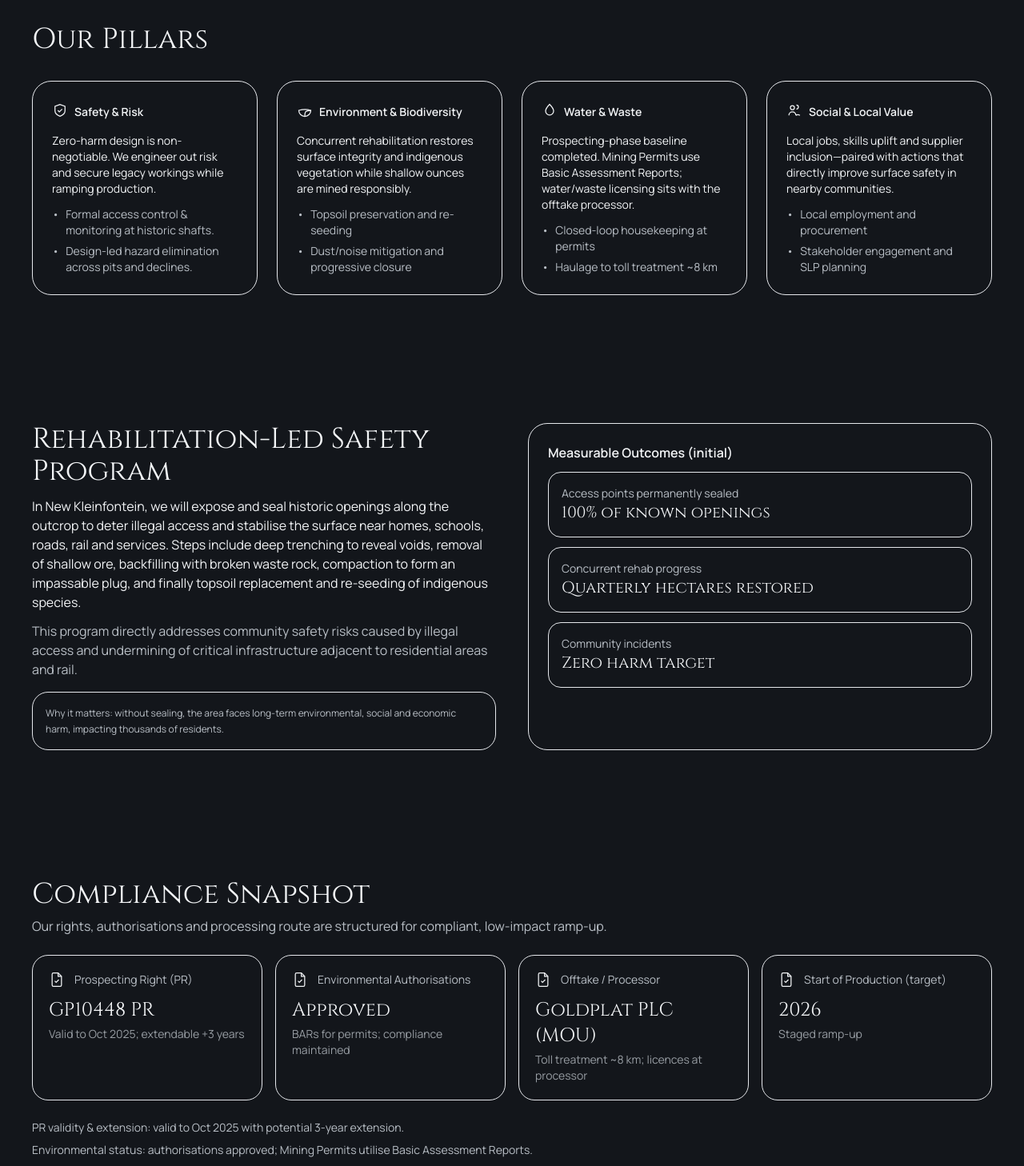
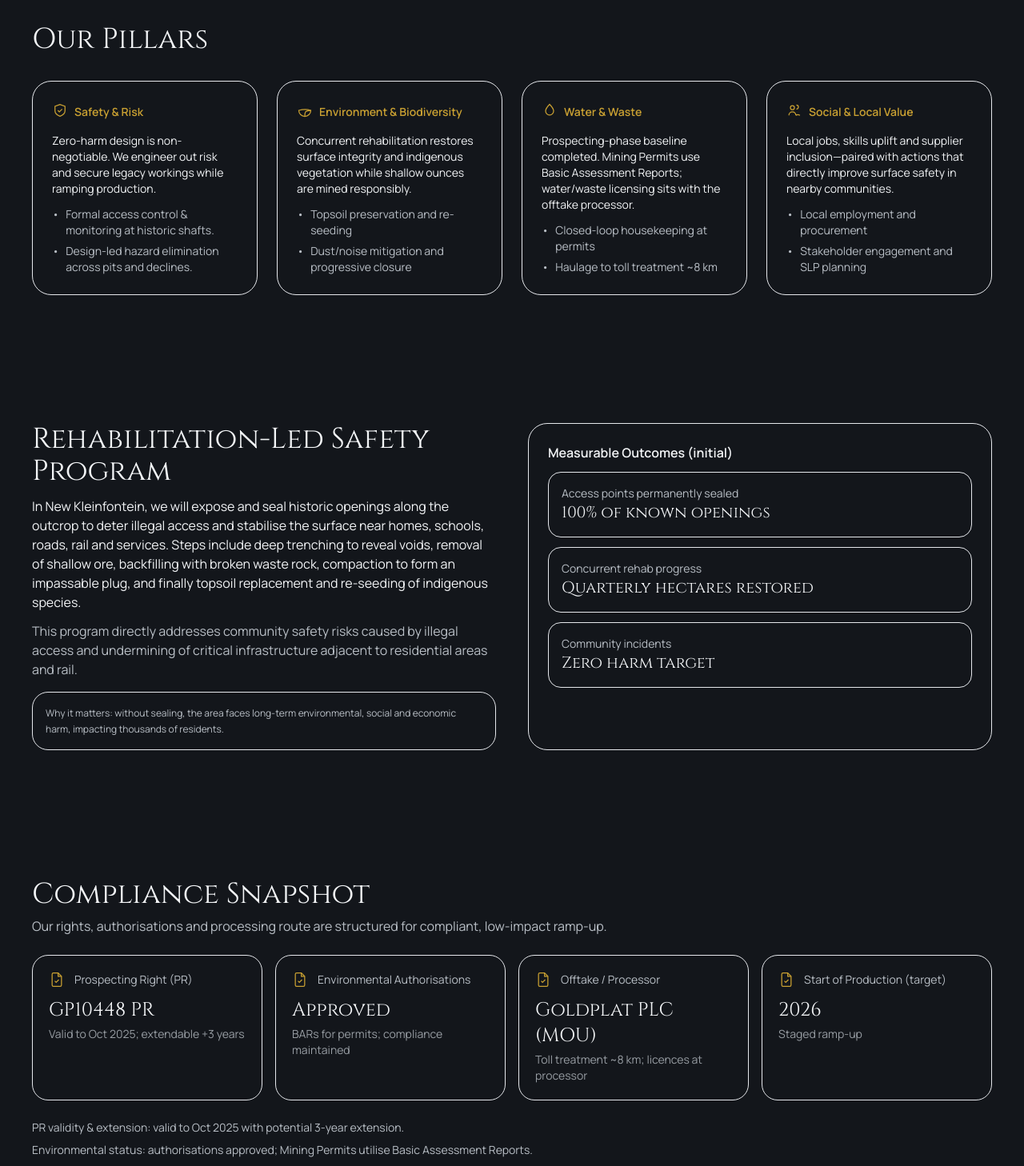
Before and after one commit to Capdavid777/gold-ore, a Next.js app: page /esg in a window 1280 px wide. Shown: the part 460-1918 px from the top of the page at 80% size. Built offline with nearby package versions, Linux system fonts and the light colour scheme; no server answers.

Commit message:
Update page.tsx

```diff
--- a/src/app/esg/page.tsx
+++ b/src/app/esg/page.tsx
@@ -4,7 +4,7 @@ import { motion, useReducedMotion } from "framer-motion";
 import { Section } from "@/components/ui/Section";
 import type { ReactNode } from "react";
 
-/** Inline icons (stroke uses currentColor so wrapper color applies) */
+/** Inline icons (stroke uses currentColor so parent color applies) */
 const Icon = {
   Leaf: (p: React.SVGProps<SVGSVGElement>) => (
     <svg viewBox="0 0 24 24" fill="none" stroke="currentColor" {...p}>
@@ -109,7 +109,7 @@ export default function ESGPage() {
             transition={{ duration: 0.6, ease: "easeOut" }}
           >
             <div className="flex items-center gap-3">
-              <Icon.Pickaxe aria-hidden className="h-6 w-6 esg-gold" />
+              <Icon.Pickaxe aria-hidden className="h-6 w-6" />
               <p className="text-sm uppercase tracking-[0.18em] text-text-muted">ESG & Sustainability</p>
             </div>
             <h1 id="esg-hero" className="mt-3 font-display text-4xl md:text-6xl lg:text-7xl">
@@ -126,7 +126,7 @@ export default function ESGPage() {
       {/* PILLARS */}
       <Section className="py-12 md:py-20">
         <h2 className="font-display text-2xl md:text-4xl">Our Pillars</h2>
-        <div className="mt-8 grid gap-6 md:grid-cols-2 xl:grid-cols-4 esg-pillars">
+        <div className="mt-8 grid gap-6 md:grid-cols-2 xl:grid-cols-4">
           {PILLARS.map((p) => (
             <motion.article
               key={p.title}
@@ -136,8 +136,11 @@ export default function ESGPage() {
               transition={{ duration: 0.4 }}
               className="group rounded-3xl border border-surface-3/50 bg-surface-2/40 p-6 hover:border-[var(--go-gold,#caa132)]/50"
             >
-              {/* Header: gold icon + title, single line on desktop */}
-              <div className="flex items-center gap-2 min-h-[28px] pillar-header">
+              {/* Header row: force gold via inline style so nothing can override */}
+              <div
+                className="flex items-center gap-2 min-h-[28px]"
+                style={{ color: "var(--go-gold, #caa132)" }}
+              >
                 <span aria-hidden className="inline-block">{p.icon}</span>
                 <h3 className="font-semibold leading-none text-sm md:text-sm xl:text-sm 2xl:text-base xl:whitespace-nowrap">
                   {p.title}
@@ -215,7 +218,7 @@ export default function ESGPage() {
           {COMPLIANCE.map((s) => (
             <div key={s.label} className="rounded-2xl border border-surface-3/50 bg-surface-2/40 p-5">
               <div className="flex items-center gap-3">
-                <span className="esg-gold">
+                <span style={{ color: "var(--go-gold, #caa132)" }}>
                   <Icon.CheckDoc className="h-5 w-5" />
                 </span>
                 <span className="text-sm text-text-muted">{s.label}</span>
@@ -292,19 +295,19 @@ export default function ESGPage() {
             <h2 className="font-display text-2xl md:text-3xl">Read more</h2>
             <ul className="mt-2 grid gap-3 text-sm text-text-secondary sm:grid-cols-2">
               <li className="flex items-start gap-2">
-                <Icon.Pickaxe className="mt-0.5 h-5 w-5 esg-gold" />
+                <Icon.Pickaxe className="mt-0.5 h-5 w-5" />
                 <span>
                   Operations overview and ramp-up plan (Turnbridge & New Kleinfontein).{" "}
-                  <a className="underline esg-gold hover:opacity-90" href="/operations">
+                  <a className="underline hover:text-[var(--go-gold,#caa132)]" href="/operations">
                     View Operations
                   </a>
                 </span>
               </li>
               <li className="flex items-start gap-2">
-                <Icon.CheckDoc className="mt-0.5 h-5 w-5 esg-gold" />
+                <Icon.CheckDoc className="mt-0.5 h-5 w-5" />
                 <span>
                   Investor materials and governance.{" "}
-                  <a className="underline esg-gold hover:opacity-90" href="/investors">
+                  <a className="underline hover:text-[var(--go-gold,#caa132)]" href="/investors">
                     Investor Overview
                   </a>
                 </span>
@@ -313,32 +316,23 @@ export default function ESGPage() {
           </div>
           <a
             href="/contact"
-            className="group inline-flex items-center justify-center gap-2 rounded-2xl border border-[var(--go-gold,#caa132)] px-5 py-3 text-sm font-medium esg-gold"
+            className="group inline-flex items-center justify-center gap-2 rounded-2xl border border-[var(--go-gold,#caa132)] px-5 py-3 text-sm font-medium hover:text-[var(--go-gold,#caa132)]"
           >
             Contact Us <Icon.ArrowRight className="h-4 w-4 transition group-hover:translate-x-0.5" />
           </a>
         </div>
       </Section>
 
-      {/* Scoped styles: force brand gold irrespective of theme token names */}
+      {/* Local CSS vars */}
       <style jsx>{`
-        /* Brand gold, lifted from your Tailwind plugin focus ring (#caa132) */
         :root { --go-gold: #caa132; }
-
-        .esg-gold { color: var(--go-gold) !important; }
-
-        /* Make pillar icon + title gold (and keep icons aligned with baseline) */
-        .pillar-header { color: var(--go-gold) !important; }
-        .pillar-header svg { color: inherit; }
-
-        /* Title shimmer (unchanged) */
         .text-gold-shimmer {
           background: linear-gradient(100deg,#8f6b29 0%,#e6c46d 20%,#f7e7a1 40%,#cf9f44 60%,#e6c46d 80%,#8f6b29 100%);
           -webkit-background-clip: text; background-clip: text; color: transparent;
           text-shadow: 0 2px 10px rgba(0,0,0,.35);
           background-size: 200% auto; animation: shimmer 4.5s linear infinite;
         }
-        @keyframes shimmer { 0%{background-position:0% center} 100%{background-position:200% center} }
+        @keyframes shimmer { 0% { background-position: 0% center } 100% { background-position: 200% center } }
         @media (prefers-reduced-motion: reduce) { .text-gold-shimmer { animation: none; } }
       `}</style>
     </main>
```
